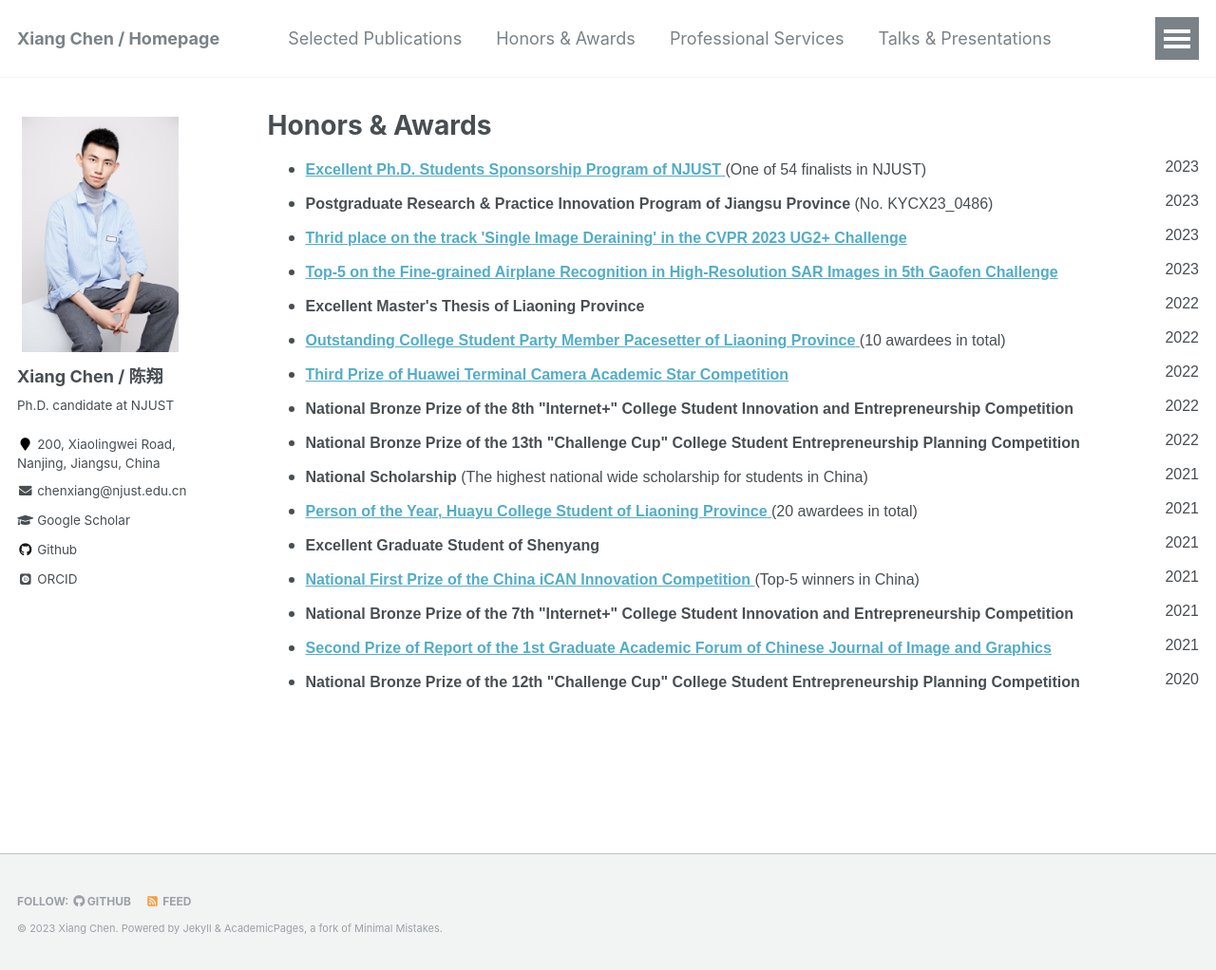
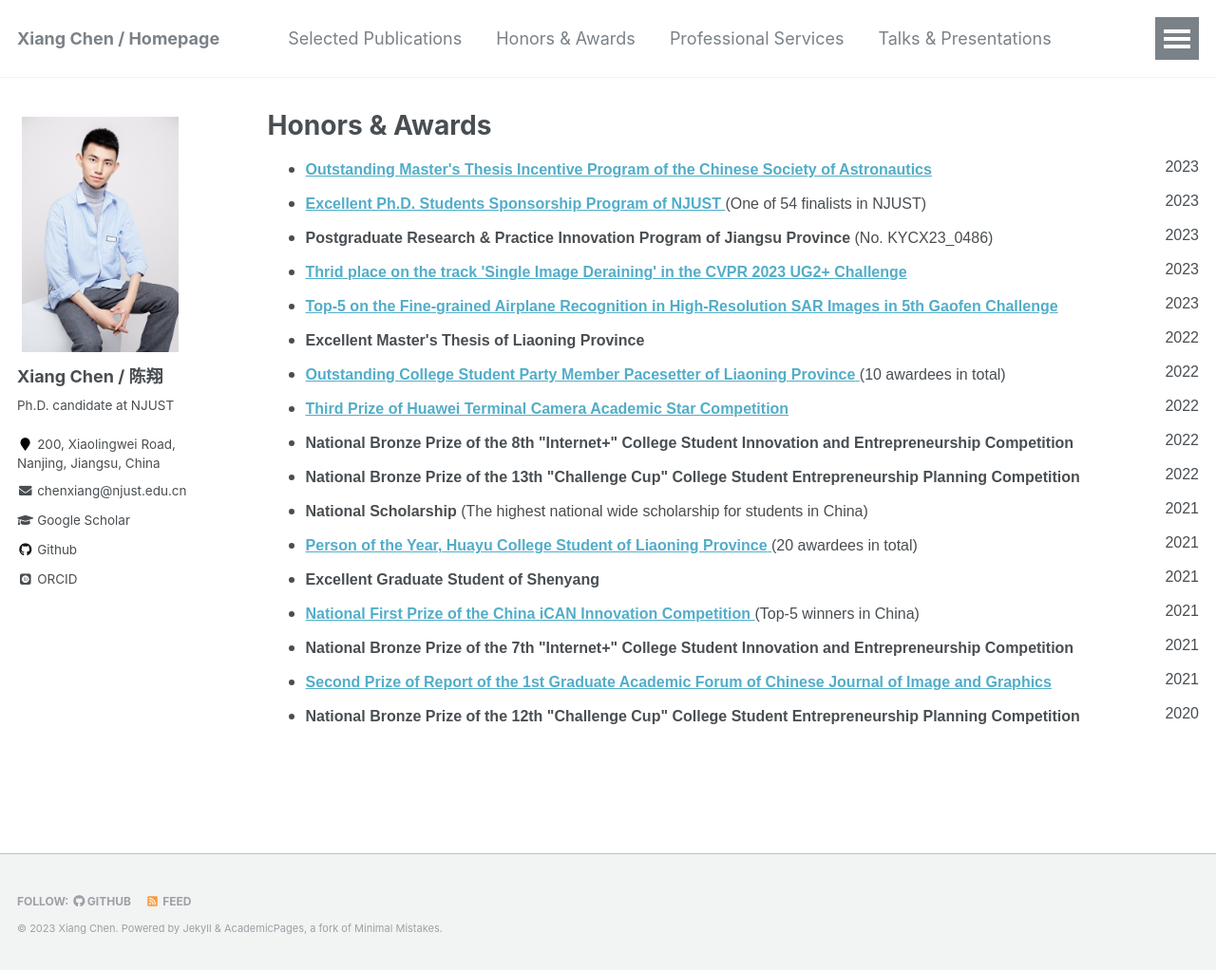
Before and after one commit to cschenxiang/cschenxiang.github.io, a Jekyll site: the page built from _pages/honors.html, in a window 1280 px wide and 1022 px high. Shown: the whole window at 95% size. Built offline with Jekyll 4.4.1, drawn with Linux system fonts in a browser that asks for light colours; some web fonts are replaced.

Commit message:
Update honors.html

```diff
--- a/_pages/honors.html
+++ b/_pages/honors.html
@@ -7,6 +7,9 @@ author_profile: true
 
 <ul>
 <p style="line-height: 120%; margin-left: 0px; margin-top: 8pt; margin-bottom: 8pt;"> <font face="Arial" size="3">
+
+<li><a href="http://www.csaspace.org.cn/n2489262/n2489297/c3989719/content.html" target="_blank"> <strong>Outstanding Master's Thesis Incentive Program of the Chinese Society of Astronautics</strong> </a> <div style="float:right; text-align:right">2023</div>
+</li>
 
 <li><a href="https://gs.njust.edu.cn/e1/34/c14686a319796/page.htm" target="_blank"> <strong>Excellent Ph.D. Students Sponsorship Program of NJUST</strong> </a> (One of 54 finalists in NJUST) <div style="float:right; text-align:right">2023</div>
 </li>
```
